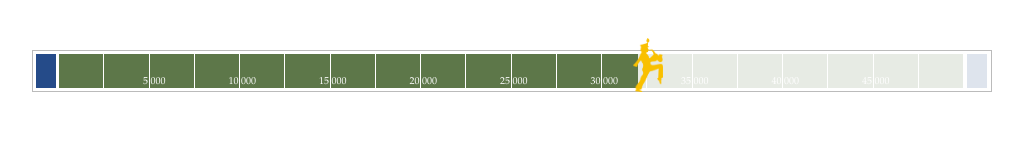
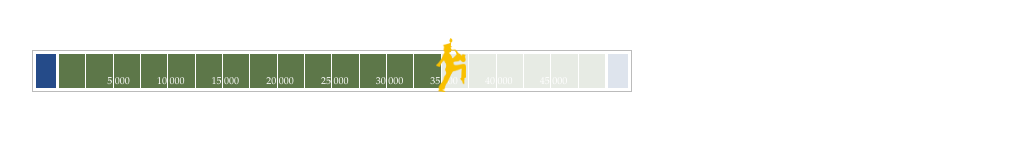
Before and after one commit to calband/highstepper-progress-bar, a website: page index.html in a window 1280 px wide. Shown: the whole page, without its empty margins (128-1151 px from the left). Drawn offline with Linux system fonts and the light colour scheme.

Commit message:
settable width

```diff
--- a/index.html
+++ b/index.html
@@ -2,11 +2,7 @@
 <head>
 	<title></title>
 	<link rel="stylesheet" type="text/css" href="build/css/highstepper-progress-bar.css">
-	<style type="text/css">
-		.shade {
-			width: 26%;
-		}
-	</style>
+
 	<script type="text/javascript" src="build/vendor/jquery.min.js"></script>
 	<script type="text/javascript" src="build/output/highstepper-progress-bar.js"></script>
 	<script type="text/javascript">
@@ -24,16 +20,13 @@
 					"45 000"
 				],
 				markerEvery: 2,
-				percentCompleted: 64
+				percentCompleted: 70,
+				width: 600
 			});
 		});
 	</script>
 </head>
 <body>
 	<div class="container">
-<!-- 		<div class="bar">
-			<div class="shade"></div>
-			<div class="endzone"></div><div class="yardline-space"></div><div class="yardline-space"><div class="marker">30 000</div></div><div class="yardline-space"></div><div class="yardline-space"><div class="marker">10 000</div></div><div class="yardline-space"></div><div class="yardline-space"><div class="marker">15 000</div></div><div class="yardline-space"></div><div class="yardline-space"><div class="marker">20 000</div></div><div class="yardline-space"></div><div class="yardline-space"><div class="marker">25 000</div></div><div class="yardline-space"></div><div class="yardline-space"><div class="marker">30 000</div></div><div class="yardline-space"></div><div class="yardline-space"><div class="marker">35 000</div></div><div class="yardline-space"></div><div class="yardline-space"><div class="marker">40 000</div></div><div class="yardline-space"></div><div class="yardline-space"><div class="marker">45 000</div></div><div class="yardline-space"></div><div class="yardline-space last"></div><div class="endzone"></div><div class="highstepper"><img src="calband-highstepper.png"></div></div>
-	</div> -->
 </body>
 </html>
--- a/less/highstepper-progress-bar.less
+++ b/less/highstepper-progress-bar.less
@@ -12,7 +12,7 @@
 .cbhpg-bar {
 	display: block;
 	height: @field-height;
-	border: 1px solid #bbb;
+	border: @field-border-width solid #bbb;
 	position: relative;
 
 	.cbhpg-shade {
@@ -25,15 +25,12 @@
 		z-index: 9999;
 	}
 
-	@percent-finished: 0.74;
-	@highstepper-offset: 7px;
 	.cbhpg-highstepper {
 		display: block;
 		position: absolute;
 		height: 100%;
 		width: auto;
 		bottom: 13;
-		left: @percent-finished * @main-width - @highstepper-offset;
 		z-index: 9999;
 
 		img {
@@ -54,23 +51,22 @@
 	}
 
 	@field-color: #5D7749;
-	@field-border-width: @endzone-border-width;
 	@num-yardline-spaces: 20;
 	@yardline-width: 1px;
 	.cbhpg-yardline-space {
 		display: inline-block;
-		height: @field-height - 2 * @field-border-width;
-		width: (@field-width - 2 * (@endzone-width + 2 * @endzone-border-width) - @num-yardline-spaces * @yardline-width) / @num-yardline-spaces;
+		height: @field-height - 2 * @endzone-border-width;
+		// width: (@field-width - 2 * (@endzone-width + 2 * @endzone-border-width) - @num-yardline-spaces * @yardline-width) / @num-yardline-spaces;
 		background-color: @field-color;
 		border-right: @yardline-width solid white;
-		border-top: @field-border-width solid white;
-		border-bottom: @field-border-width solid white;
+		border-top: @endzone-border-width solid white;
+		border-bottom: @endzone-border-width solid white;
 
 		position: relative;
 		overflow: visible;
 
 		&.cbhpg-yardline-space-last {
-			border-rght: none;
+			border-right: none;
 		}
 
 		.cbhpg-marker {
--- a/lib/application.coffee
+++ b/lib/application.coffee
@@ -5,4 +5,3 @@ $.fn.extend
 		options = options || {}
 		bar = new HighstepperProgressBar options
 		$(this).html bar.render()
-		console.log "heyy"
```
Also changed, not shown: lib/bar.coffee (+12 -11 lines), build/css/highstepper-progress-bar.css, build/lib/application.js, build/lib/bar.js, build/output/highstepper-progress-bar.js.
